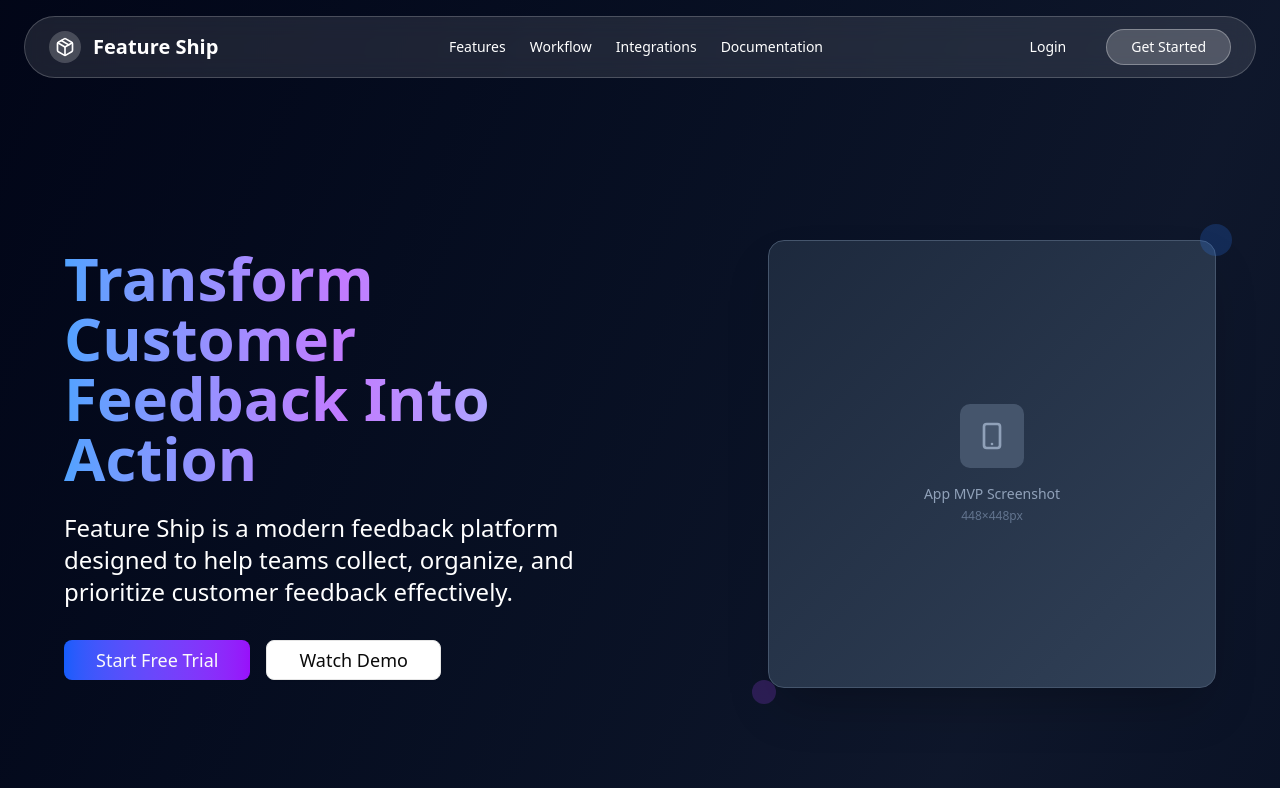
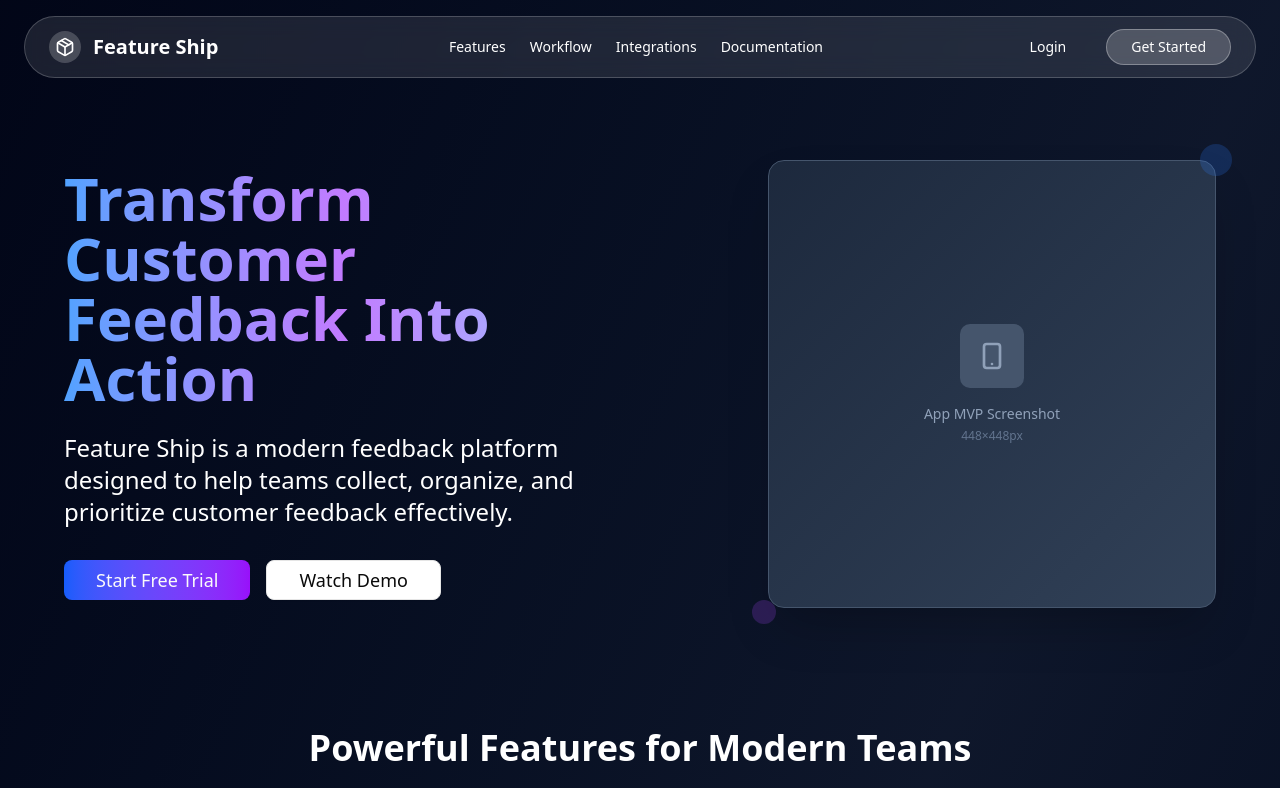
Before and after one commit to glevi2004/feature-flow, a Next.js app: page / in a window 1280 px wide. Shown: the top 788 px of the page. Built offline with nearby package versions, Linux system fonts and the light colour scheme; no server answers.

Commit message:
feat: Update hero section styling

```diff
--- a/src/components/landing/HeroSection.tsx
+++ b/src/components/landing/HeroSection.tsx
@@ -4,7 +4,7 @@ import { app_name } from "@/lib/constants";
 
 export function HeroSection() {
   return (
-    <section className="container mx-auto px-4 py-30 lg:mt-10">
+    <section className="container mx-auto px-4 py-10 lg:mt-10">
       <div className="max-w-6xl mx-auto">
         <div className="grid lg:grid-cols-2 gap-8 items-center">
           {/* Text Content */}
```
